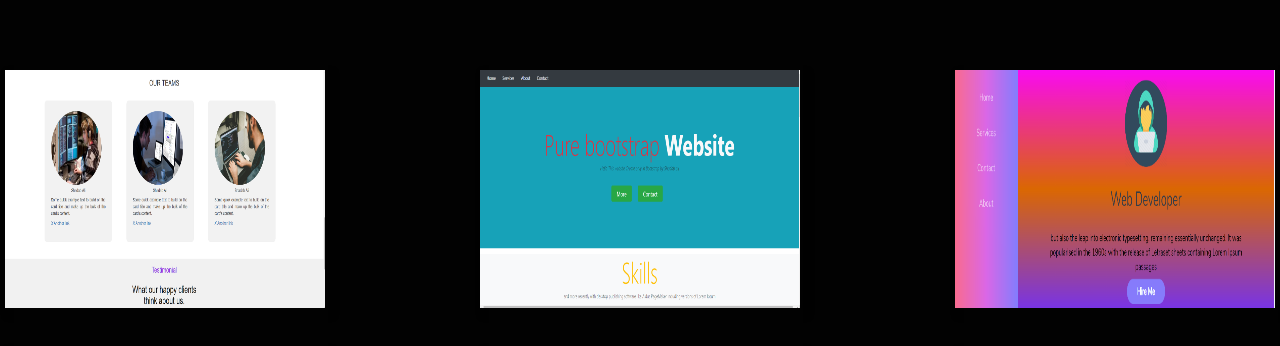
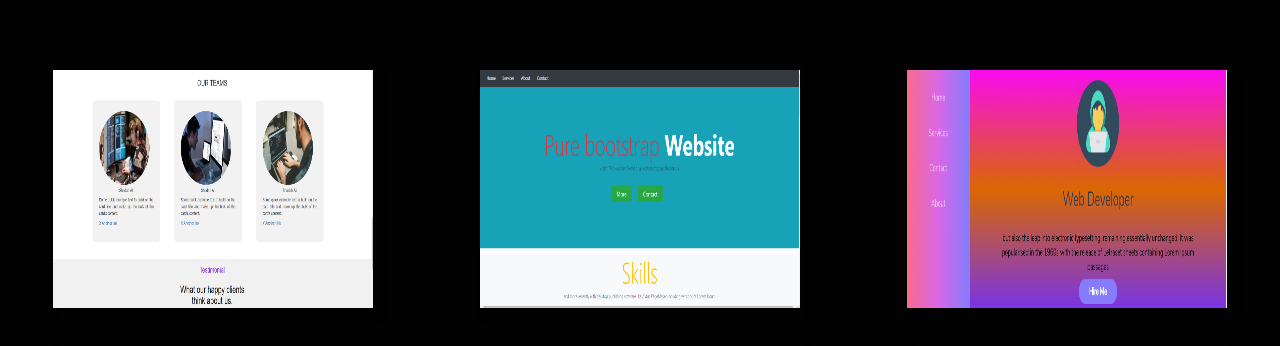
Before and after one commit to shadab-me/portfolio, a React (Create React App) app: page / in a window 1280 px wide. Shown: the part 412-758 px from the top of the page. Built offline with nearby package versions, Linux system fonts and the light colour scheme.

Commit message:
Work Section Image Fixed Placement

```diff
--- a/public/index.html
+++ b/public/index.html
@@ -18,7 +18,7 @@
       work correctly both with client-side routing and a non-root public URL.
       Learn how to configure a non-root public URL by running `npm run build`.
     -->
-    <title>React App</title>
+    <title>Shadab Ali Portfolio</title>
   </head>
   <body>
     <noscript>You need to enable JavaScript to run this app.</noscript>
--- a/src/components/work/work.css
+++ b/src/components/work/work.css
@@ -1,9 +1,9 @@
  .work{
  width: 100%;
+ display: flex;
+ justify-content: space-around;
+flex-wrap: wrap;
  margin-top: 80px;
- display: flex;
- justify-content: space-between;
-flex-wrap: wrap;
 }
 .project{
     width: 320px;
@@ -11,6 +11,7 @@ flex-wrap: wrap;
     background-color: #f2f2f2;
     box-shadow: 5px 5px 5px 5px rgba(0, 0, 0, 0.1);
     margin: 20px 5px;
+    border: rgba(0, 0, 0, 0.1);
 
  }
 .work img{
@@ -19,6 +20,9 @@ flex-wrap: wrap;
 }
 .work img:hover{
  cursor: pointer;
+ transition: all 0.2s ease-out;
+ transform: scale(1.02);
+
 }
 @media only screen and (max-width: 600px){
     .work{
```
